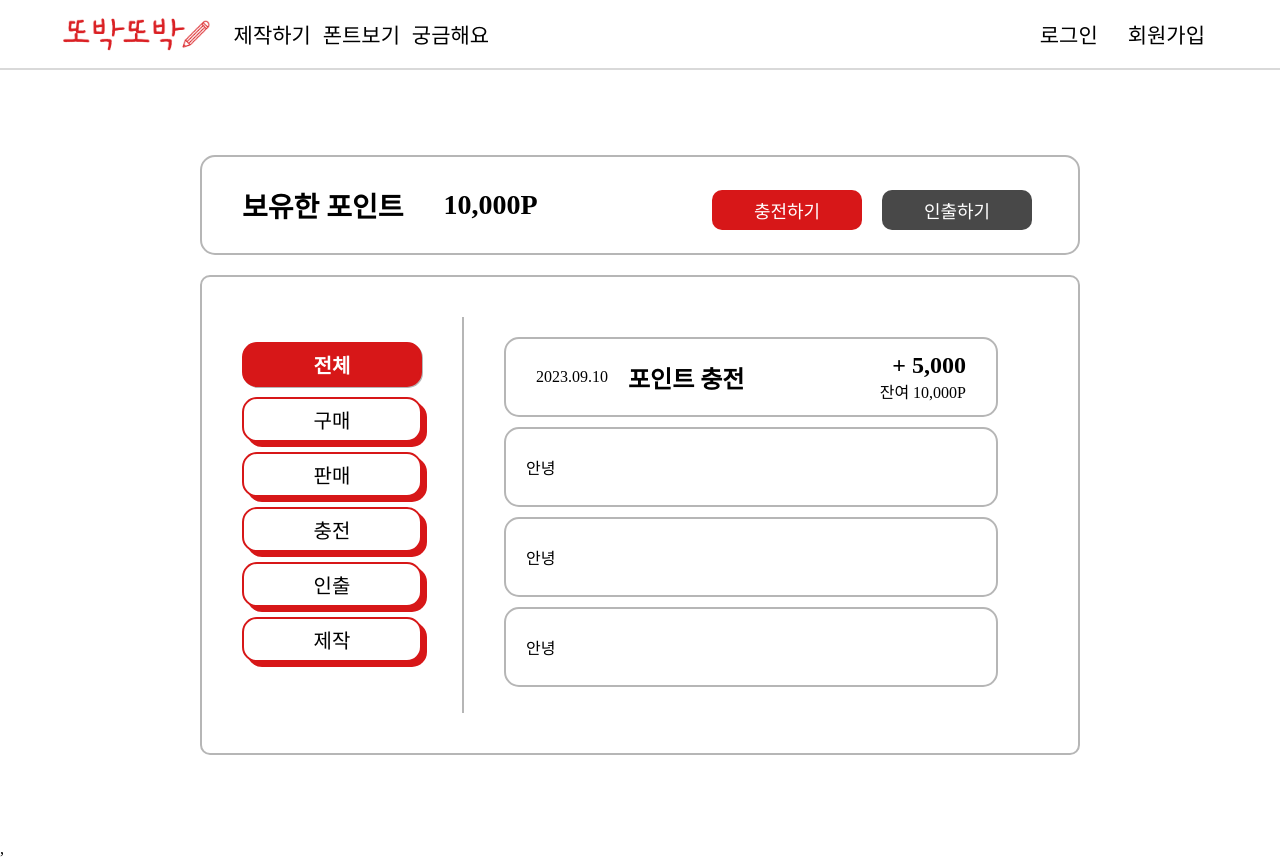
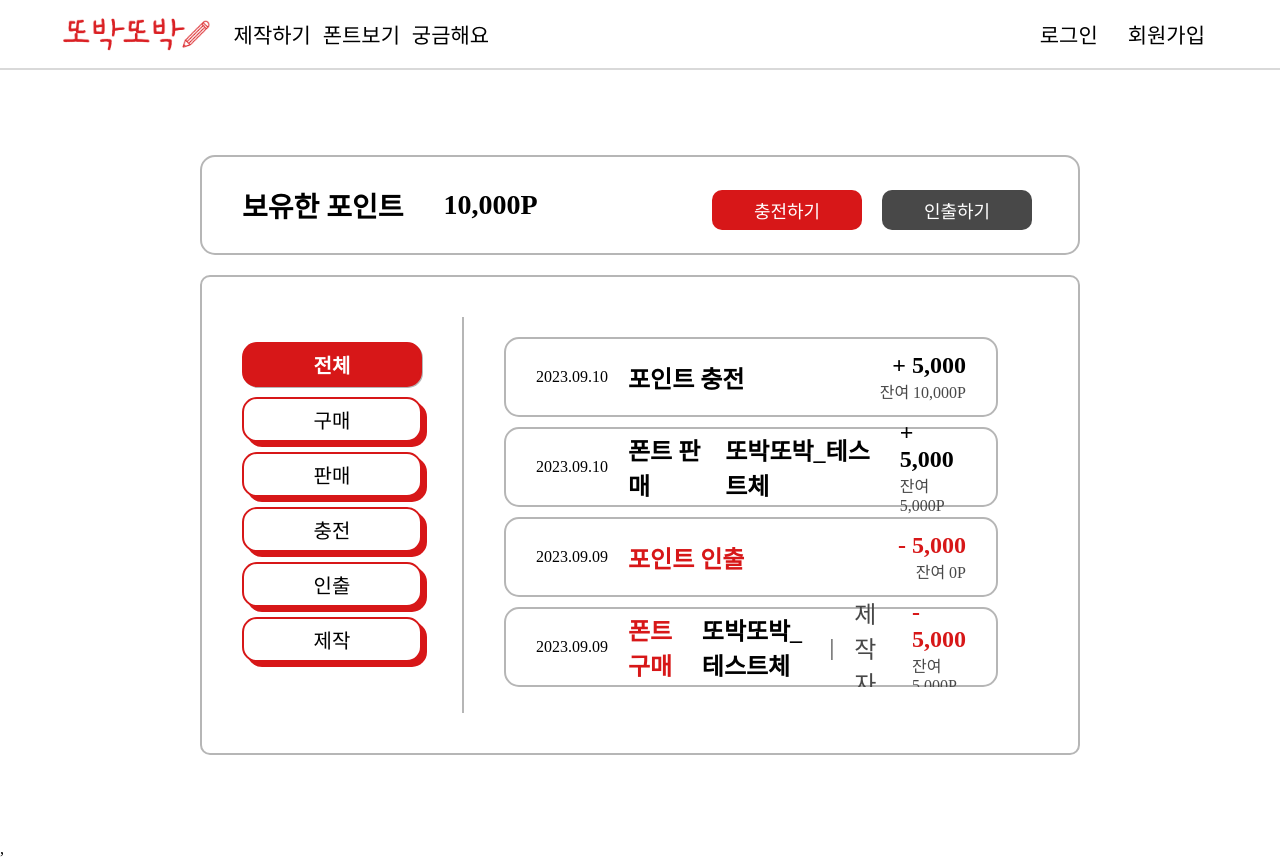
Before and after one commit to asdqwe45/Ddobak_Ddobak, a React (Create React App) app in the folder frontend/: page /point in a window 1280 px wide. Built offline with nearby package versions, Linux system fonts and the light colour scheme; a web font is replaced by a local one.

Commit message:
<feat>[#099-LTS] 포인트 페이지 개발 완료

```diff
--- a/frontend/src/componentPages/myPagePointPage/MyPagePointPage.module.css
+++ b/frontend/src/componentPages/myPagePointPage/MyPagePointPage.module.css
@@ -3,7 +3,7 @@
   box-sizing: border-box;
   padding: 20px 100px;
 }
-@media (min-height: 710px) {
+@media (min-height: 716px) {
   .container {
     height: 770px;
     display: flex;
--- a/frontend/src/componentPages/myPagePointPage/MyPagePointPage.tsx
+++ b/frontend/src/componentPages/myPagePointPage/MyPagePointPage.tsx
@@ -181,15 +181,79 @@ const MyPagePointPage: React.FC = () => {
                 <MyPagePointContentBox>
                   <MyPagePointDateText>2023.09.10</MyPagePointDateText>
                   <MyPagePointContentText>포인트 충전</MyPagePointContentText>
-                  <MyPagePointMaker></MyPagePointMaker>
                 </MyPagePointContentBox>
                 <MyPagePointContentPointBox>
                   <MyPagePointContentText>+ 5,000</MyPagePointContentText>
-                  <MyPagePointDateText>잔여 10,000P</MyPagePointDateText>
+                  <MyPagePointDateText style={{ color: likeCountColor }}>
+                    잔여 10,000P
+                  </MyPagePointDateText>
                 </MyPagePointContentPointBox>
               </MyPagePointContentIngredient>
-              <MyPagePointContentIngredient>안녕</MyPagePointContentIngredient>
-              <MyPagePointContentIngredient>안녕</MyPagePointContentIngredient>
+              <MyPagePointContentIngredient>
+                <MyPagePointContentBox>
+                  <MyPagePointDateText>2023.09.10</MyPagePointDateText>
+                  <MyPagePointContentText>폰트 판매</MyPagePointContentText>
+                  <MyPagePointContentText>또박또박_테스트체</MyPagePointContentText>
+                </MyPagePointContentBox>
+                <MyPagePointContentPointBox>
+                  <MyPagePointContentText>+ 5,000</MyPagePointContentText>
+                  <MyPagePointDateText style={{ color: likeCountColor }}>
+                    잔여 5,000P
+                  </MyPagePointDateText>
+                </MyPagePointContentPointBox>
+              </MyPagePointContentIngredient>
+              <MyPagePointContentIngredient>
+                <MyPagePointContentBox>
+                  <MyPagePointDateText>2023.09.09</MyPagePointDateText>
+                  <MyPagePointContentText style={{ color: mainRedColor }}>
+                    포인트 인출
+                  </MyPagePointContentText>
+                </MyPagePointContentBox>
+                <MyPagePointContentPointBox>
+                  <MyPagePointContentText style={{ color: mainRedColor }}>
+                    - 5,000
+                  </MyPagePointContentText>
+                  <MyPagePointDateText style={{ color: likeCountColor }}>
+                    잔여 0P
+                  </MyPagePointDateText>
+                </MyPagePointContentPointBox>
+              </MyPagePointContentIngredient>
+              <MyPagePointContentIngredient>
+                <MyPagePointContentBox>
+                  <MyPagePointDateText>2023.09.09</MyPagePointDateText>
+                  <MyPagePointContentText style={{ color: mainRedColor }}>
+                    폰트 구매
+                  </MyPagePointContentText>
+                  <MyPagePointContentText>또박또박_테스트체</MyPagePointContentText>
+                  <MyPagePointMaker>|</MyPagePointMaker>
+                  <MyPagePointMaker>제작자</MyPagePointMaker>
+                </MyPagePointContentBox>
+                <MyPagePointContentPointBox>
+                  <MyPagePointContentText style={{ color: mainRedColor }}>
+                    - 5,000
+                  </MyPagePointContentText>
+                  <MyPagePointDateText style={{ color: likeCountColor }}>
+                    잔여 5,000P
+                  </MyPagePointDateText>
+                </MyPagePointContentPointBox>
+              </MyPagePointContentIngredient>
+              <MyPagePointContentIngredient>
+                <MyPagePointContentBox>
+                  <MyPagePointDateText>2023.09.09</MyPagePointDateText>
+                  <MyPagePointContentText style={{ color: mainRedColor }}>
+                    폰트 제작
+                  </MyPagePointContentText>
+                  <MyPagePointContentText>또박또박_테스트체</MyPagePointContentText>
+                </MyPagePointContentBox>
+                <MyPagePointContentPointBox>
+                  <MyPagePointContentText style={{ color: mainRedColor }}>
+                    - 50,000
+                  </MyPagePointContentText>
+                  <MyPagePointDateText style={{ color: likeCountColor }}>
+                    잔여 10,000P
+                  </MyPagePointDateText>
+                </MyPagePointContentPointBox>
+              </MyPagePointContentIngredient>
               <MyPagePointContentIngredient>안녕</MyPagePointContentIngredient>
               <MyPagePointContentIngredient>안녕</MyPagePointContentIngredient>
               <MyPagePointContentIngredient>안녕</MyPagePointContentIngredient>
--- a/frontend/src/componentPages/myPagePointPage/myPagePointPageComponents/MyPagePointPageComponents.tsx
+++ b/frontend/src/componentPages/myPagePointPage/myPagePointPageComponents/MyPagePointPageComponents.tsx
@@ -1,5 +1,5 @@
 import styled from '@emotion/styled';
-import { bolderColor } from '../../../common/colors/CommonColors';
+import { bolderColor, likeCountColor } from '../../../common/colors/CommonColors';
 import {
   SelectBox,
   SelectBtn,
@@ -80,4 +80,9 @@ export const MyPagePointDateText = styled.p`
   font-size: 16px;
 `;
 
-export const MyPagePointMaker = styled.p``;
+export const MyPagePointMaker = styled.p`
+  margin: 0px 10px;
+  font-weight: 0px;
+  font-size: 24px;
+  color: ${likeCountColor};
+`;
```
